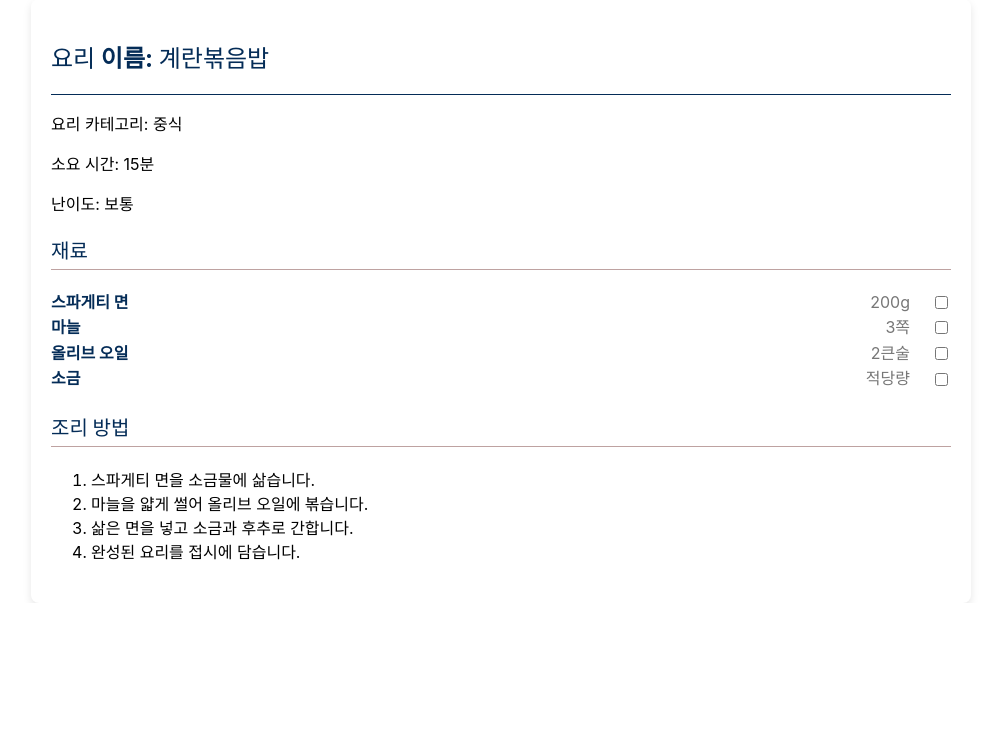
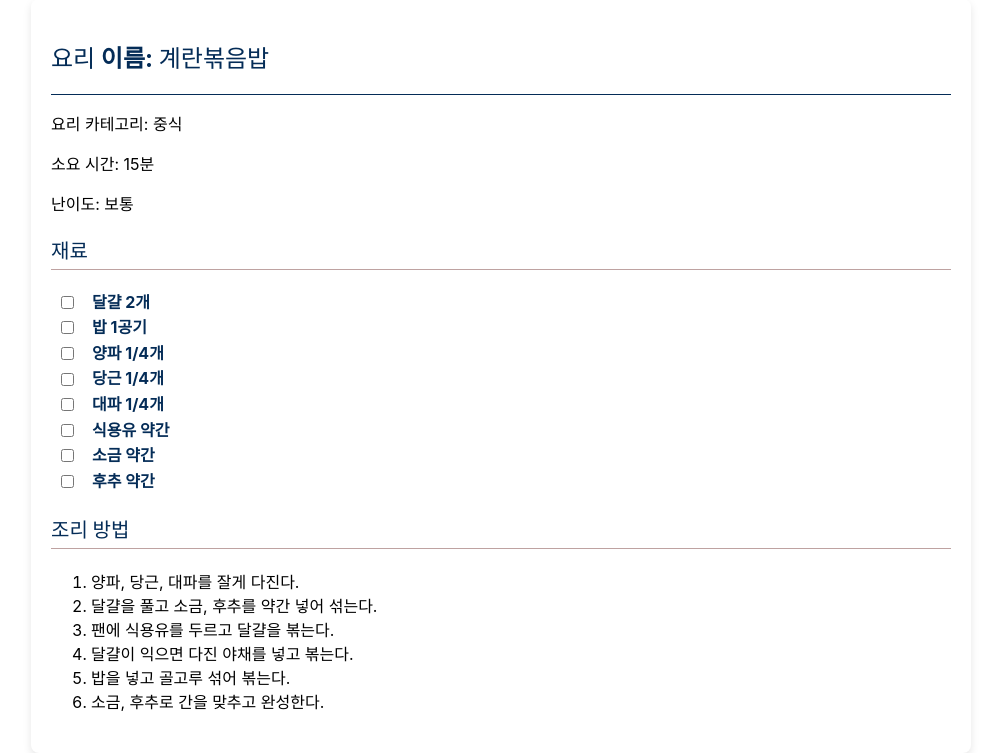
Before and after one commit to ggabaegii/RecipeRecommendation, a Flask app: page /recipe_detail/3 in a window 1280 px wide. Shown: the part 285-1038 px from the top of the page, without its empty margins (139-1140 px from the left). Before the commit the page ends 888 px from the top, so only its background shows below. Run offline with Flask 3, Linux system fonts and the light colour scheme; data comes from the database, SQL or seed files in the repository; some web fonts are replaced.

Commit message:
recipe_detail 페이지 2차 수정완료

```diff
--- a/backend/app/__init__.py
+++ b/backend/app/__init__.py
@@ -1,4 +1,4 @@
-from flask import Flask, render_template,request,jsonify
+from flask import Flask, render_template,request,jsonify,json
 import requests
 from .api import predict_from_image, get_recipes_from_gemini
 from .database_operations import insert_recipes_to_db
@@ -6,6 +6,8 @@ import traceback
 import os
 from dotenv import load_dotenv
 import sqlite3
+import ast  # 문자열 데이터를 안전하게 리스트로 변환
+
 
 load_dotenv()
 
@@ -111,9 +113,14 @@ def create_app():
         cursor.execute("SELECT * FROM recipes WHERE recipe_id = ?", (recipe_id,))
         recipe = cursor.fetchone()
         conn.close()
+        ingredients = ast.literal_eval(recipe[4])  # 문자열 -> 리스트로 변환
+        substitutes = ast.literal_eval(recipe[5])  # 문자열 -> 딕셔너리 변환
+        instructions = ast.literal_eval(recipe[6])  # 문자열 -> 리스트로 변환
+        # 재료 이름만 추출 (재료 이름은 첫 번째 공백 앞까지로 가정)
+        ingredient_names = [ingredient.split()[0] for ingredient in ingredients]
 
         if recipe:
-            return render_template("recipe_detail.html", name=recipe[1], category = recipe[2], description=recipe[3], cook_time = recipe[7], difficulty=recipe[8])
+            return render_template("recipe_detail.html", name=recipe[1], category = recipe[2], description=recipe[3], ingredients=ingredients, ingredient_names=ingredient_names, substitutes=substitutes, instructions=instructions, cook_time = recipe[7], difficulty=recipe[8])
         else:
             return "Recipe not found", 404
 
--- a/backend/app/templates/recipe_detail.html
+++ b/backend/app/templates/recipe_detail.html
@@ -46,26 +46,32 @@
         <section class="ingredients">
             <h3>재료</h3>
             <ul>
+                {% for ingredient in ingredients %}
                 <li>
-                    <span class="ingredient-name">스파게티 면</span>
-                    <span class="ingredient-amount">200g</span>
-                    <input type="checkbox" class="ingredient-checkbox" onclick="toggleTooltip(event, '대체 재료: 우동 면')">
+                    {% if ingredient in substitutes.keys() %}
+                        <p>대체: {{ substitutes[ingredient] }}</p>
+                        <input type="checkbox" class="ingredient-checkbox" onclick="toggleTooltip(event, '대체 재료: {{ substitutes[ingredient] }}')">
+                    {% else %}
+                        <input type="checkbox" class="ingredient-checkbox" onclick="toggleTooltip(event, '대체 재료: 없음')">
+                    {% endif %}
+                        <span class="ingredient-name">{{ingredient}}</span>
                 </li>
-                <li>
+                {% endfor %}
+                <!--<li>
                     <span class="ingredient-name">마늘</span>
-                    <span class="ingredient-amount">3쪽</span>
+
                     <input type="checkbox" class="ingredient-checkbox" onclick="toggleTooltip(event, '대체 재료: 양파')">
                 </li>
                 <li>
                     <span class="ingredient-name">올리브 오일</span>
-                    <span class="ingredient-amount">2큰술</span>
+
                     <input type="checkbox" class="ingredient-checkbox" onclick="toggleTooltip(event, '대체 재료: 식용유')">
                 </li>
                 <li>
                     <span class="ingredient-name">소금</span>
-                    <span class="ingredient-amount">적당량</span>
+
                     <input type="checkbox" class="ingredient-checkbox" onclick="toggleTooltip(event, '대체 재료: 간장')">
-                </li>
+                </li>-->
             </ul>
         </section>
 
@@ -73,10 +79,9 @@
         <section class="cooking-steps">
             <h3>조리 방법</h3>
             <ol>
-                <li>스파게티 면을 소금물에 삶습니다.</li>
-                <li>마늘을 얇게 썰어 올리브 오일에 볶습니다.</li>
-                <li>삶은 면을 넣고 소금과 후추로 간합니다.</li>
-                <li>완성된 요리를 접시에 담습니다.</li>
+                {% for instruction in instructions %}
+                    <li>{{instruction}}</li>
+                {% endfor %}
             </ol>
         </section>
 
@@ -117,8 +122,6 @@
             </div>
         </section>-->
     </div>
-
-
     <script src="{{ url_for('static', filename='js/recipe_detail.js') }}"></script>
     {% endblock %}
 </html>
```
